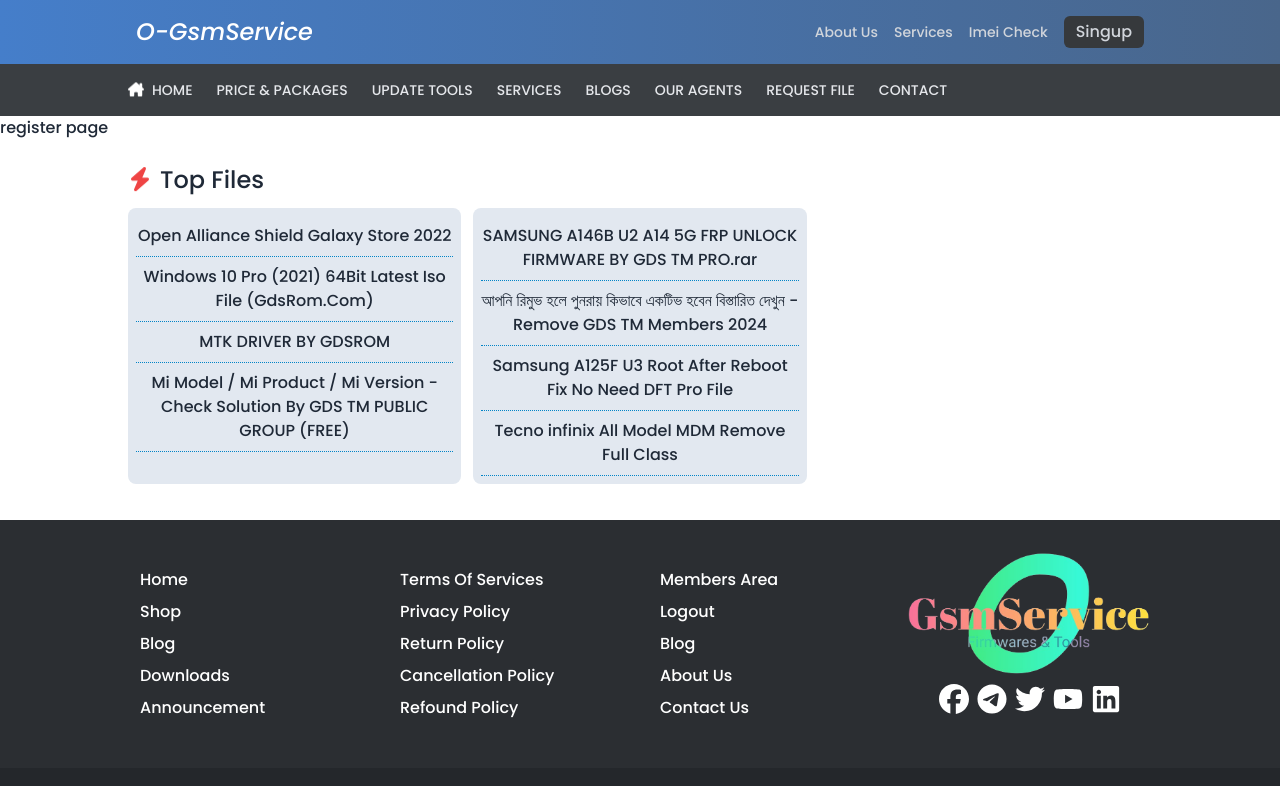
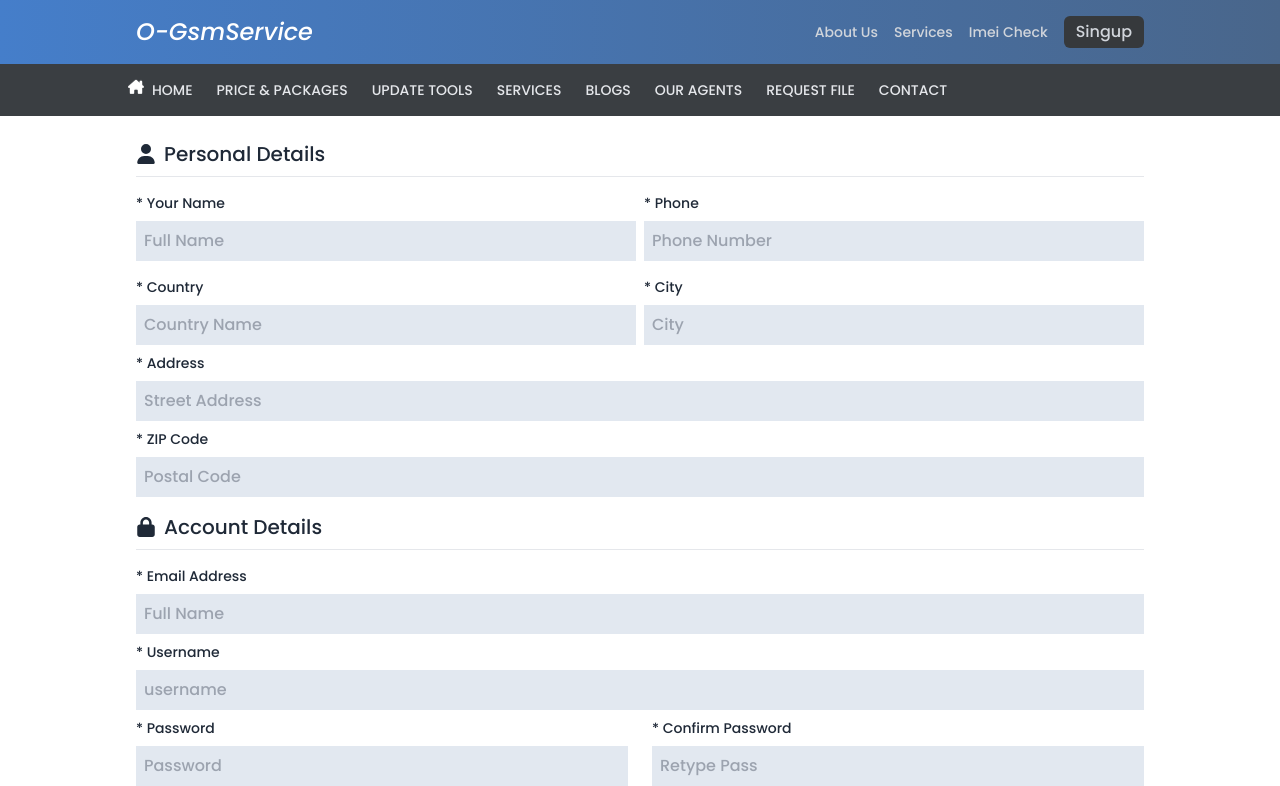
Before and after one commit to ashaansojib/paid-gsm-service, a React (Vite) app: page /sign-up in a window 1280 px wide. Shown: the top 786 px of the page. Built offline with nearby package versions, Linux system fonts and the light colour scheme.

Commit message:
register page design complete

```diff
--- a/src/pages/authentication/SignUp.jsx
+++ b/src/pages/authentication/SignUp.jsx
@@ -1,9 +1,68 @@
 import React from 'react';
+import { FaCheck, FaLock, FaUser } from 'react-icons/fa6';
+import swal from 'sweetalert';
 
 const SignUp = () => {
+    const handleRegister = () =>{
+        swal('Register  Done!', 'You Successfully Registration Today', 'success')
+    }
     return (
-        <div>
-            register page
+        <div className='my-container py-4 px-2'>
+            <h2 className='text-xl flex items-center gap-2 py-2 border-b'><FaUser /> Personal Details</h2>
+            <div className='py-2'>
+                <div className='grid md:grid-cols-2 grid-cols-1 gap-2 items-center justify-between'>
+                    <label>
+                        <p className='text-sm py-2'>* Your Name</p>
+                        <input type="text" className='p-2 bg-slate-200 w-full' placeholder='Full Name' name="" id="" />
+                    </label>
+                    <label>
+                        <p className='text-sm py-2'>* Phone</p>
+                        <input type="text" className='p-2 bg-slate-200 w-full' placeholder='Phone Number' name="" id="" />
+                    </label>
+                    <label>
+                        <p className='text-sm py-2'>* Country</p>
+                        <input type="text" className='p-2 bg-slate-200 w-full' placeholder='Country Name' name="" id="" />
+                    </label>
+                    <label>
+                        <p className='text-sm py-2'>* City</p>
+                        <input type="text" className='p-2 bg-slate-200 w-full' placeholder='City' name="" id="" />
+                    </label>
+                </div>
+                <label>
+                    <p className='text-sm py-2'>* Address</p>
+                    <input type="text" className='p-2 bg-slate-200 w-full' placeholder='Street Address' name="" id="" />
+                </label>
+                <label>
+                    <p className='text-sm py-2'>* ZIP Code</p>
+                    <input type="text" className='p-2 bg-slate-200 w-full' placeholder='Postal Code' name="" id="" />
+                </label>
+            </div>
+            <h2 className='text-xl flex items-center gap-2 py-2 border-b'><FaLock /> Account Details</h2>
+            <div className='py-2'>
+                <label>
+                    <p className='text-sm py-2'>* Email Address</p>
+                    <input type="text" className='p-2 bg-slate-200 w-full' placeholder='Full Name' name="" id="" />
+                </label>
+                <label>
+                    <p className='text-sm py-2'>* Username</p>
+                    <input type="text" className='p-2 bg-slate-200 w-full' placeholder='username' name="" id="" />
+                </label>
+                <div className='grid md:grid-cols-2 grid-cols-1 gap-6 items-center justify-between'>
+                    <label>
+                        <p className='text-sm py-2'>* Password</p>
+                        <input type="text" className='p-2 bg-slate-200 w-full' placeholder='Password' name="" id="" />
+                    </label>
+                    <label>
+                        <p className='text-sm py-2'>* Confirm Password</p>
+                        <input type="text" className='p-2 bg-slate-200 w-full' placeholder='Retype Pass' name="" id="" />
+                    </label>
+                </div>
+            </div>
+            <div className='flex gap-2 items-center'>
+                <input type="checkbox" name="" id="" />
+                <p>By Proceeding You Agree To <span className='text-green-500'>Terms Of Service</span></p>
+            </div>
+            <button onClick={handleRegister} className='px-4 py-3 bg-green-500 text-white rounded-md uppercase flex items-center gap-2 my-4'><FaCheck /> Complete Registration</button>
         </div>
     );
 };
```
